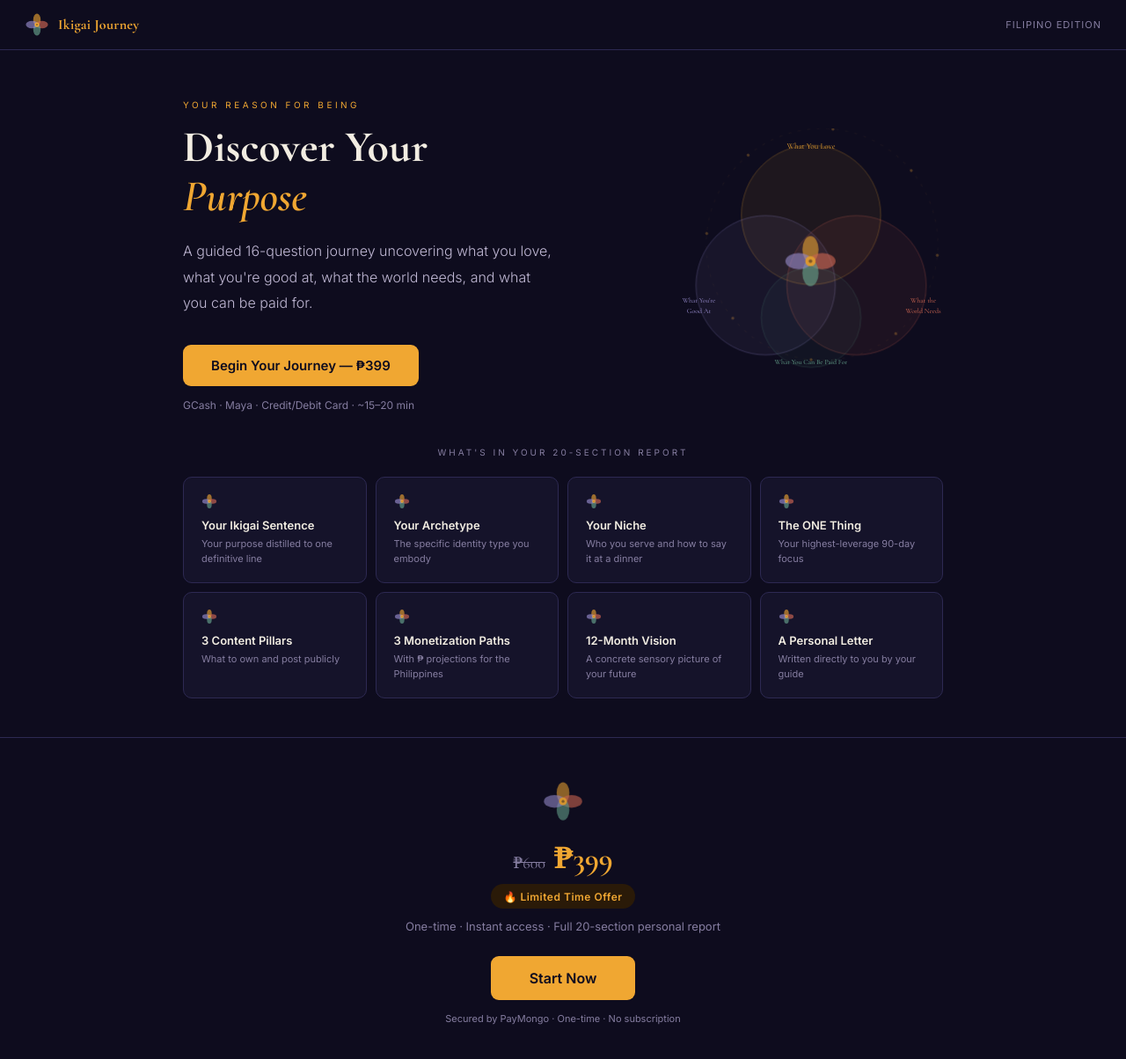
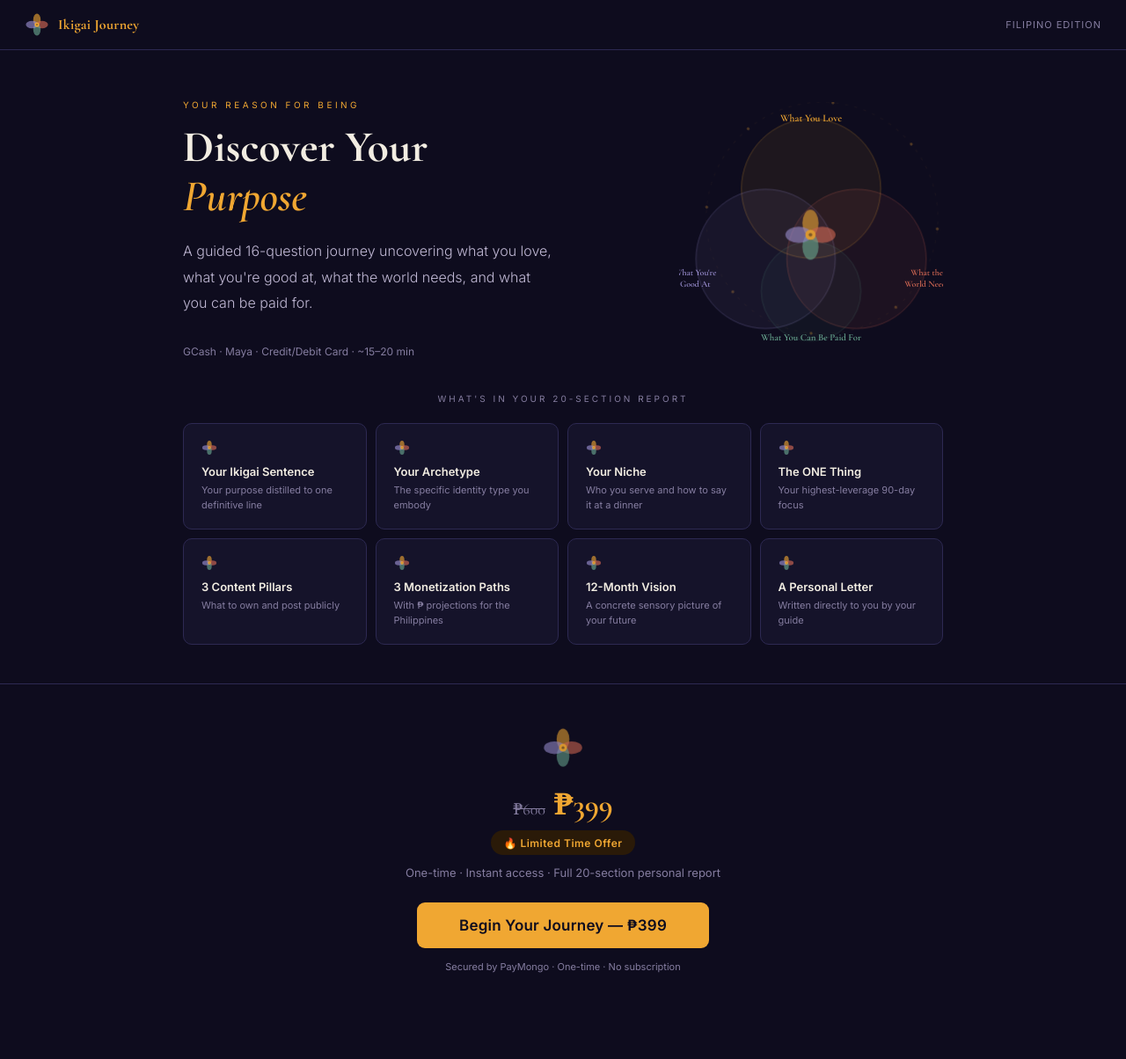
Before and after one commit to bictorinoxs/ikigai-journey, a Next.js app: page / in a window 1280 px wide. Shown: the top 1204 px of the page at 88% size. After the commit the page ends 1154 px from the top, so only its background shows below. Built offline with nearby package versions, Linux system fonts and the light colour scheme.

Commit message:
Move CTA to bottom, larger SVG labels, Begin Your Journey button

```diff
--- a/pages/index.js
+++ b/pages/index.js
@@ -327,12 +327,12 @@ const IkigaiDiagram = () => (
       <circle  cx="180" cy="182" r="7"   fill="var(--gold)"/>
       <circle  cx="180" cy="182" r="2.5" fill="var(--bg)" fillOpacity=".45"/>
     </g>
-    <text x="180" y="28"  textAnchor="middle" fill="var(--gold)"  fontSize="11" fontFamily="var(--serif)">What You Love</text>
-    <text x="27"  y="238" textAnchor="middle" fill="var(--lav)"   fontSize="9.5" fontFamily="var(--serif)">What You're</text>
-    <text x="27"  y="252" textAnchor="middle" fill="var(--lav)"   fontSize="9.5" fontFamily="var(--serif)">Good At</text>
-    <text x="333" y="238" textAnchor="middle" fill="var(--coral)" fontSize="9.5" fontFamily="var(--serif)">What the</text>
-    <text x="333" y="252" textAnchor="middle" fill="var(--coral)" fontSize="9.5" fontFamily="var(--serif)">World Needs</text>
-    <text x="180" y="322" textAnchor="middle" fill="var(--sage)"  fontSize="9.5" fontFamily="var(--serif)">What You Can Be Paid For</text>
+    <text x="180" y="26"  textAnchor="middle" fill="var(--gold)"  fontSize="14" fontFamily="var(--serif)" fontWeight="600">What You Love</text>
+    <text x="22"  y="236" textAnchor="middle" fill="var(--lav)"   fontSize="12" fontFamily="var(--serif)" fontWeight="600">What You're</text>
+    <text x="22"  y="252" textAnchor="middle" fill="var(--lav)"   fontSize="12" fontFamily="var(--serif)" fontWeight="600">Good At</text>
+    <text x="338" y="236" textAnchor="middle" fill="var(--coral)" fontSize="12" fontFamily="var(--serif)" fontWeight="600">What the</text>
+    <text x="338" y="252" textAnchor="middle" fill="var(--coral)" fontSize="12" fontFamily="var(--serif)" fontWeight="600">World Needs</text>
+    <text x="180" y="325" textAnchor="middle" fill="var(--sage)"  fontSize="13" fontFamily="var(--serif)" fontWeight="600">What You Can Be Paid For</text>
   </svg>
 );
 
@@ -411,9 +411,6 @@ const Landing = ({ onStart, isVerifying = false }) => (
         <p style={{ fontSize:16, lineHeight:1.85, color:G.soft, marginBottom:32, fontFamily:G.sans, fontWeight:300, maxWidth:420 }}>
           A guided 16-question journey uncovering what you love, what you're good at, what the world needs, and what you can be paid for.
         </p>
-        <button onClick={onStart} disabled={isVerifying} style={{ background:isVerifying?G.brd:G.gold, color:isVerifying?G.muted:G.bg, border:'none', borderRadius:9, padding:'14px 32px', fontSize:15, fontWeight:600, cursor:isVerifying?'not-allowed':'pointer', fontFamily:G.sans, marginBottom:14 }}>
-          {isVerifying ? 'Verifying...' : 'Begin Your Journey — ₱399'}
-        </button>
         <p style={{ fontSize:12, color:G.muted, fontFamily:G.sans }}>GCash · Maya · Credit/Debit Card · ~15–20 min</p>
       </div>
       <div className="ikigai-hero-diagram" style={{ flexShrink:0, width:300 }}><IkigaiDiagram/></div>
@@ -453,8 +450,8 @@ const Landing = ({ onStart, isVerifying = false }) => (
         <span style={{ fontSize:12, color:G.gold, fontFamily:G.sans, fontWeight:600, letterSpacing:'0.5px' }}>🔥 Limited Time Offer</span>
       </div>
       <p style={{ fontSize:13, color:G.muted, marginBottom:26, fontFamily:G.sans }}>One-time · Instant access · Full 20-section personal report</p>
-      <button onClick={onStart} disabled={isVerifying} style={{ background:isVerifying?G.brd:G.gold, color:isVerifying?G.muted:G.bg, border:'none', borderRadius:9, padding:'15px 44px', fontSize:16, fontWeight:600, cursor:isVerifying?'not-allowed':'pointer', fontFamily:G.sans }}>
-        {isVerifying ? 'Verifying...' : 'Start Now'}
+      <button onClick={onStart} disabled={isVerifying} style={{ background:isVerifying?G.brd:G.gold, color:isVerifying?G.muted:G.bg, border:'none', borderRadius:9, padding:'16px 48px', fontSize:17, fontWeight:700, cursor:isVerifying?'not-allowed':'pointer', fontFamily:G.sans, letterSpacing:'0.2px' }}>
+        {isVerifying ? 'Verifying...' : 'Begin Your Journey — ₱399'}
       </button>
       <p style={{ fontSize:11, color:G.muted, marginTop:14, fontFamily:G.sans }}>Secured by PayMongo · One-time · No subscription</p>
     </div>
```
